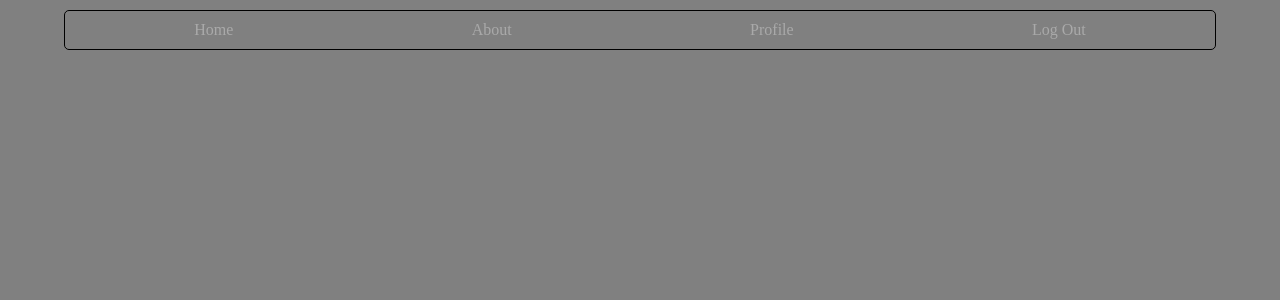
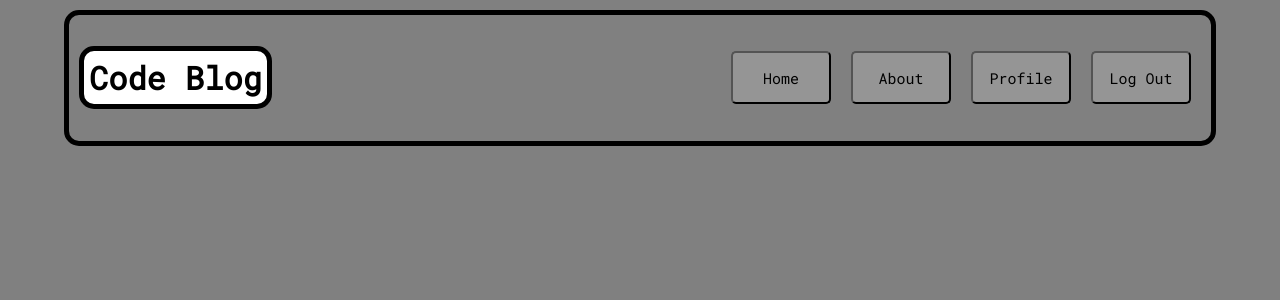
Before and after one commit to poc967/blog-app-frontend, a React (Create React App) app: page / in a window 1280 px wide. Shown: the top 300 px of the page. Built offline with nearby package versions, Linux system fonts and the light colour scheme.

Commit message:
Completed navigation component

```diff
--- a/package.json
+++ b/package.json
@@ -10,6 +10,7 @@
     "bootstrap": "^4.4.1",
     "jquery": "^3.4.1",
     "react": "^16.13.1",
+    "react-bootstrap": "^1.0.0",
     "react-dom": "^16.13.1",
     "react-scripts": "3.4.1"
   },
--- a/public/index.html
+++ b/public/index.html
@@ -1,14 +1,13 @@
 <!DOCTYPE html>
 <html lang="en">
+
 <head>
   <meta charset="utf-8" />
   <link rel="icon" href="%PUBLIC_URL%/favicon.ico" />
   <meta name="viewport" content="width=device-width, initial-scale=1" />
   <meta name="theme-color" content="#000000" />
-    <meta
-      name="description"
-      content="Web site created using create-react-app"
-    />
+  <meta name="description" content="Web site created using create-react-app" />
+  <link href="https://fonts.googleapis.com/css2?family=Roboto+Mono&display=swap" rel="stylesheet">
   <link rel="apple-touch-icon" href="%PUBLIC_URL%/logo192.png" />
   <!--
       manifest.json provides metadata used when your web app is installed on a
@@ -26,6 +25,7 @@
     -->
   <title>React App</title>
 </head>
+
 <body>
   <noscript>You need to enable JavaScript to run this app.</noscript>
   <div id="root"></div>
@@ -40,4 +40,5 @@
       To create a production bundle, use `npm run build` or `yarn build`.
     -->
 </body>
+
 </html>
--- a/src/components/App/App.js
+++ b/src/components/App.js
@@ -1,5 +1,5 @@
 import React, { Component } from 'react';
-import Nav from '../Nav/Nav'
+import Nav from './Nav'
 
 class App extends Component {
   render() {
--- /dev/null
+++ b/src/components/Nav.js
@@ -0,0 +1,33 @@
+import React, { Component } from 'react'
+import '../styles/Nav.css'
+
+class Nav extends Component {
+
+    state = {
+        isSignedIn: true
+    }
+
+    handleLogIn = () => {
+        this.setState(prevState => {
+            return {
+                isSignedIn: !prevState.isSignedIn
+            }
+        })
+    }
+
+    render() {
+        return (
+            <div className="header">
+                <h1 className="logo">Code Blog</h1>
+                <nav>
+                    <button>Home</button>
+                    <button>About</button>
+                    <button>Profile</button>
+                    <button onClick={this.handleLogIn}>{this.state.isSignedIn ? 'Log Out' : 'Log In'}</button>
+                </nav>
+            </div>
+        )
+    }
+}
+
+export default Nav
--- a/src/components/Nav/Nav.css
+++ /dev/null
@@ -1,13 +0,0 @@
-nav {
-    border: solid black 1px;
-    border-radius: 5px;
-    margin: 10px 0px;
-    padding: 10px;
-    display: flex;
-    justify-content: space-around;
-}
-
-a {
-    text-decoration: none;
-    color: darkgray;
-}
--- a/src/components/Nav/Nav.js
+++ /dev/null
@@ -1,23 +0,0 @@
-import React, { Component } from 'react'
-import './Nav.css'
-
-
-class Nav extends Component {
-
-    state = {
-        isSignedIn: true
-    }
-
-    render() {
-        return (
-            <nav>
-                <a href="#">Home</a>
-                <a href="#">About</a>
-                <a href="#">Profile</a>
-                <a href="#">{this.state.isSignedIn ? 'Log Out' : 'Log In'}</a>
-            </nav>
-        )
-    }
-}
-
-export default Nav
--- a/src/index.css
+++ /dev/null
@@ -1,5 +0,0 @@
-body {
-  width: 90%;
-  margin: 0 auto;
-  background-color: grey;
-}
--- a/src/index.js
+++ b/src/index.js
@@ -1,7 +1,7 @@
 import React from 'react';
 import ReactDOM from 'react-dom';
-import './index.css';
-import App from './components/App/App';
+import './styles/index.css';
+import App from './components/App';
 
 ReactDOM.render(
   <React.StrictMode>
--- /dev/null
+++ b/src/styles/Nav.css
@@ -0,0 +1,24 @@
+.logo {
+    background-color: white;
+    border: solid black 5px;
+    border-radius: 15px;
+    padding: 5px;
+}
+
+.header {
+    border: solid black 5px;
+    border-radius: 15px;
+    margin: 10px 0px;
+    padding: 10px;
+    display: flex;
+    justify-content: space-between;
+}
+
+button {
+    height: 50%;
+    align-self: center;
+}
+
+nav {
+    display: flex;
+}
--- /dev/null
+++ b/src/styles/index.css
@@ -0,0 +1,27 @@
+body {
+  width: 90%;
+  margin: 0 auto;
+  background-color: grey;
+  font-family: 'Roboto Mono', monospace;
+}
+
+button {
+  text-decoration: none;
+  justify-content: space-evenly;
+  align-items: center;
+  background-color: rgba(169, 169, 169, 0.5);
+  border-radius: 5px;
+  margin: 10px;
+  font-family: 'Roboto Mono', monospace;
+  min-width: 100px;
+  font-size: 15px;
+  transition: 0.3s;
+}
+
+button:focus {
+  outline:0 !important;
+}
+
+button:hover {
+  background-color: whitesmoke;
+}
```
Also changed, not shown: src/components/Post.js (renamed from src/components/Post/Post.js), src/styles/App.css (added), 1 other file (tests, documents, lock files or other folders). Lines whose indentation alone changed are shown as unchanged.
